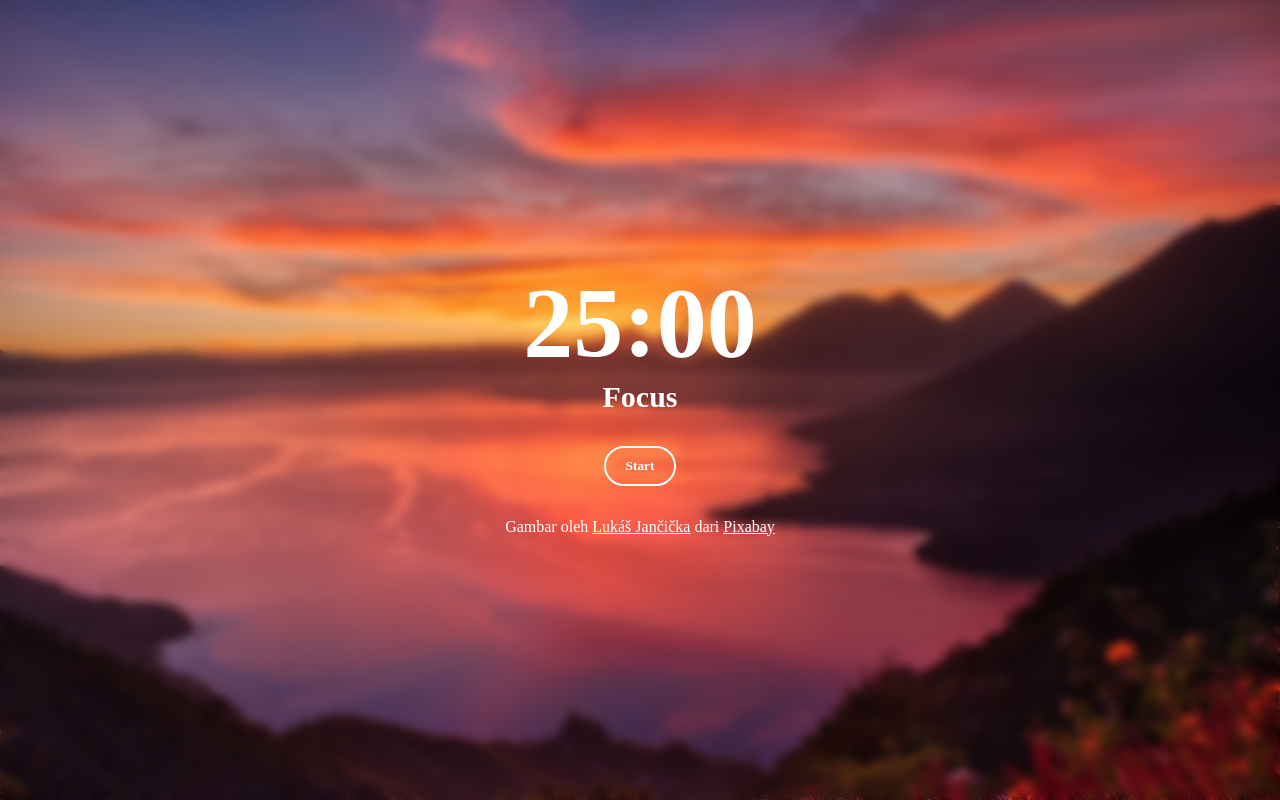
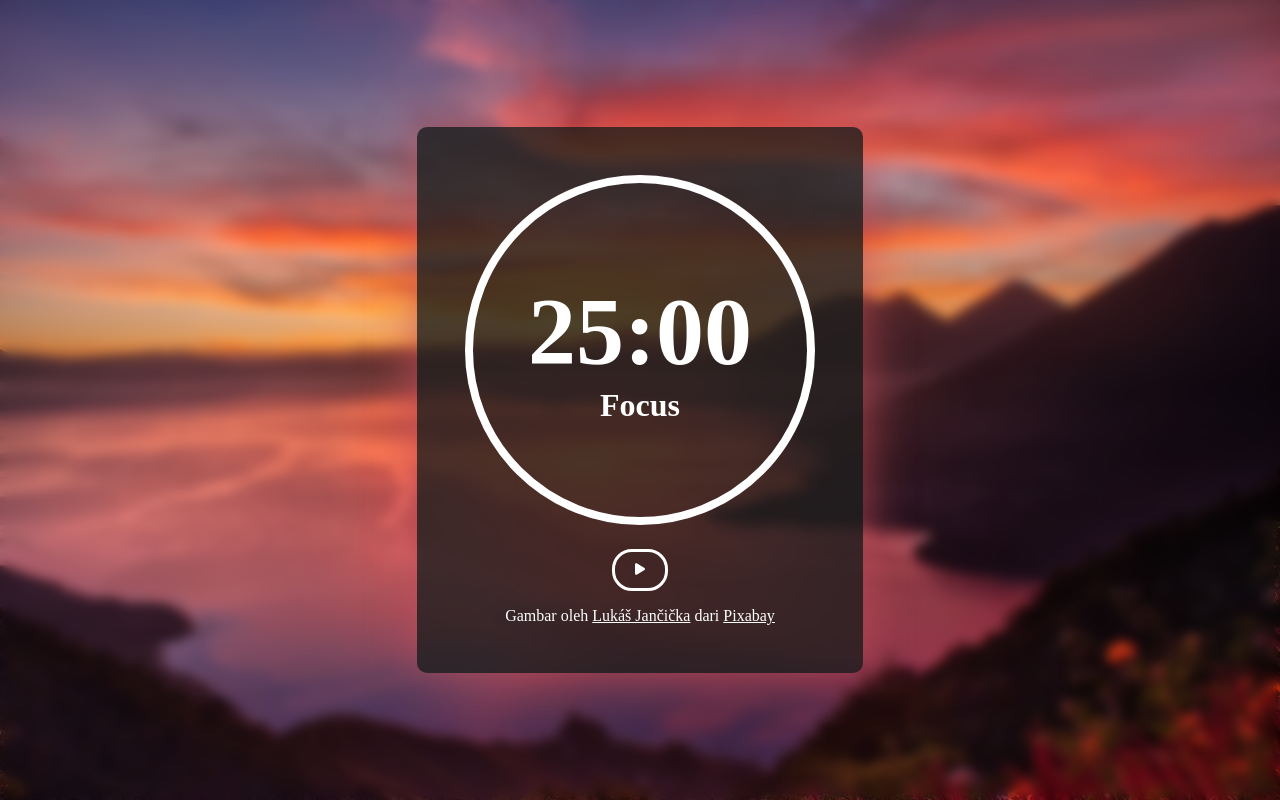
Before and after one commit to gilangarya01/pomodoro-timer-web, a plain HTML site: page index.html in a window 1280 px wide. Drawn offline with Linux system fonts and the light colour scheme.

Commit message:
redesign ui & fix timer delay

```diff
--- a/assets/css/style.css
+++ b/assets/css/style.css
@@ -3,48 +3,80 @@
   padding: 0;
   box-sizing: border-box;
   font-family: FiraCode Nerd Font;
+  color: #ffffff;
 }
 
 body {
+  height: 100vh;
   background-image: url(../images/sunrise-4987384_1280.jpg);
   background-size: cover;
   background-repeat: no-repeat;
+  display: flex;
+  justify-content: center;
+  align-items: center;
+}
+
+body::before {
+  content: "";
+  position: fixed;
+  top: 0;
+  left: 0;
+  right: 0;
+  bottom: 0;
+  background-image: inherit;
+  background-size: cover;
+  background-repeat: no-repeat;
+  filter: blur(6px);
+  z-index: -1;
 }
 
 .container {
-  width: 100%;
-  height: 100vh;
-  color: white;
+  background-color: rgba(31, 31, 31, 0.8);
+  text-align: center;
+  padding: 3em;
+  border-radius: 10px;
+  display: flex;
+  flex-direction: column;
+  align-items: center;
+  box-shadow: 0 0 50px rgba(198, 78, 90, 0.8);
+}
+
+.count-area {
+  width: 350px;
+  height: 350px;
+  border: 0.5rem solid white;
+  border-radius: 50%;
+  padding: 20px;
   display: flex;
   flex-direction: column;
   justify-content: center;
-  align-items: center;
-  text-align: center;
-  backdrop-filter: blur(5px);
+  margin-bottom: 1.5rem;
 }
 
-.container h1 {
-  font-size: 100px;
+#timer {
+  font-size: 6em;
 }
 
-.container h2 {
-  font-size: 30px;
+#activity {
+  font-size: 2em;
 }
 
 .container button {
-  margin-top: 2rem;
   padding: 10px 20px;
   font-weight: bold;
   border-radius: 20px;
-  border: 2px solid white;
-  color: white;
+  border: 0.25em solid #ffffff;
+  color: #ffffff;
   background-color: rgba(0, 0, 0, 0);
 }
 
 .container button:hover {
   cursor: pointer;
-  background-color: white;
-  color: black;
+  background-color: #ffffff;
+}
+
+.container button:hover i {
+  color: #000000;
 }
 
 .hide-btn {
@@ -52,9 +84,14 @@ body {
 }
 
 .credit {
-  margin-top: 2rem;
+  margin-top: 1rem;
 }
 
 .credit a {
-  color: white;
+  color: #ffffff;
 }
+
+.credit a:hover {
+  color: #bdbdbd;
+  text-decoration: none;
+}
--- a/assets/js/script.js
+++ b/assets/js/script.js
@@ -20,10 +20,10 @@ function togglePause() {
   paused = !paused;
   if (paused) {
     clearInterval(intervalWaktu);
-    pauseBtn.textContent = "Resume";
+    pauseBtn.innerHTML = `<i class="fa-solid fa-hourglass-start"></i>`;
   } else {
     setWaktu(remainingTime);
-    pauseBtn.textContent = "Pause";
+    pauseBtn.innerHTML = `<i class="fa-solid fa-pause"></i>`;
   }
 }
 
@@ -32,7 +32,7 @@ function resetPomodoro() {
   clearInterval(intervalWaktu);
   resetWaktu();
   paused = false;
-  pauseBtn.textContent = "Pause";
+  pauseBtn.innerHTML = `<i class="fa-solid fa-pause"></i>`;
 }
 
 function resetWaktu() {
@@ -68,13 +68,15 @@ function pomodoroFunc() {
 }
 
 function setWaktu(totalDetik) {
-  let detik = totalDetik;
+  remainingTime = totalDetik;
+  waktu.textContent = formatWaktu(totalDetik);
+
   intervalWaktu = setInterval(() => {
     if (!paused) {
-      waktu.textContent = formatWaktu(detik);
-      remainingTime = detik;
+      remainingTime--;
+      waktu.textContent = formatWaktu(remainingTime);
 
-      if (detik-- <= 0) {
+      if (remainingTime <= 0) {
         clearInterval(intervalWaktu);
         fokus = !fokus;
         pomodoroFunc();
--- a/index.html
+++ b/index.html
@@ -5,6 +5,10 @@
     <meta name="viewport" content="width=device-width, initial-scale=1.0" />
     <title>Pomodoro Timer</title>
     <link rel="stylesheet" href="assets/css/style.css" />
+    <link
+      rel="stylesheet"
+      href="https://cdnjs.cloudflare.com/ajax/libs/font-awesome/6.5.1/css/all.min.css"
+    />
   </head>
   <body>
     <div class="container">
@@ -12,10 +16,10 @@
         <h1 id="timer">25:00</h1>
         <h2 id="activity">Focus</h2>
       </div>
-      <button id="start-btn">Start</button>
+      <button id="start-btn"><i class="fa-solid fa-play"></i></button>
       <div id="running-btn-area" class="hide-btn">
-        <button id="reset-btn">Reset</button>
-        <button id="pause-btn">Pause</button>
+        <button id="reset-btn"><i class="fa-solid fa-rotate-left"></i></button>
+        <button id="pause-btn"><i class="fa-solid fa-pause"></i></button>
       </div>
       <div class="credit">
         Gambar oleh
```
